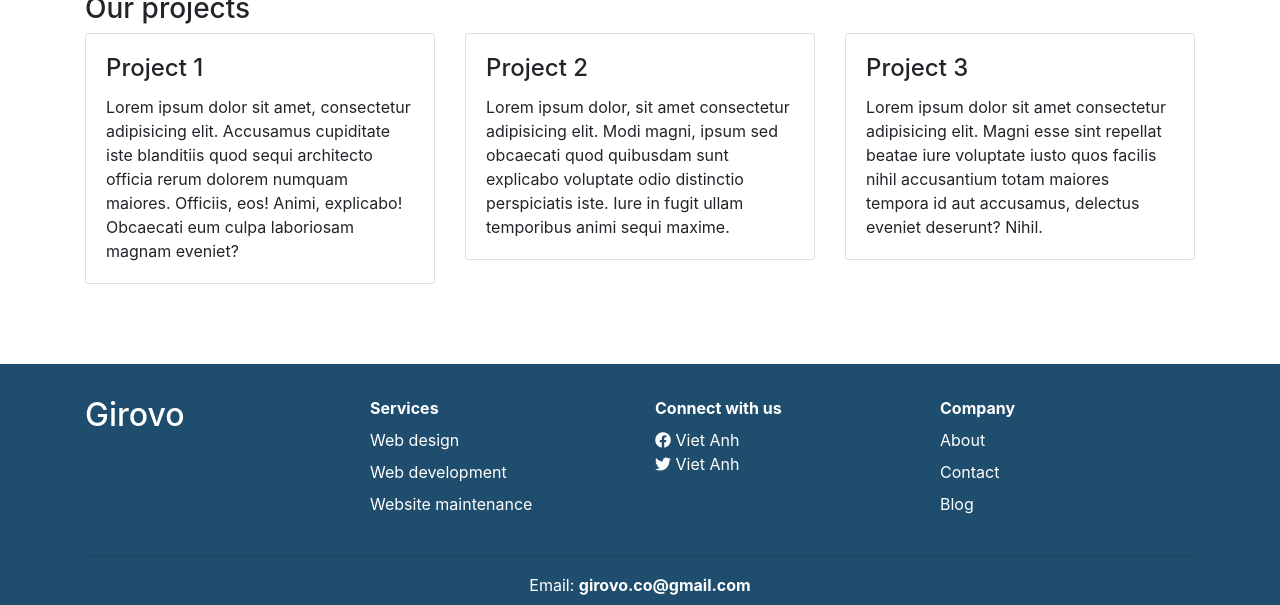
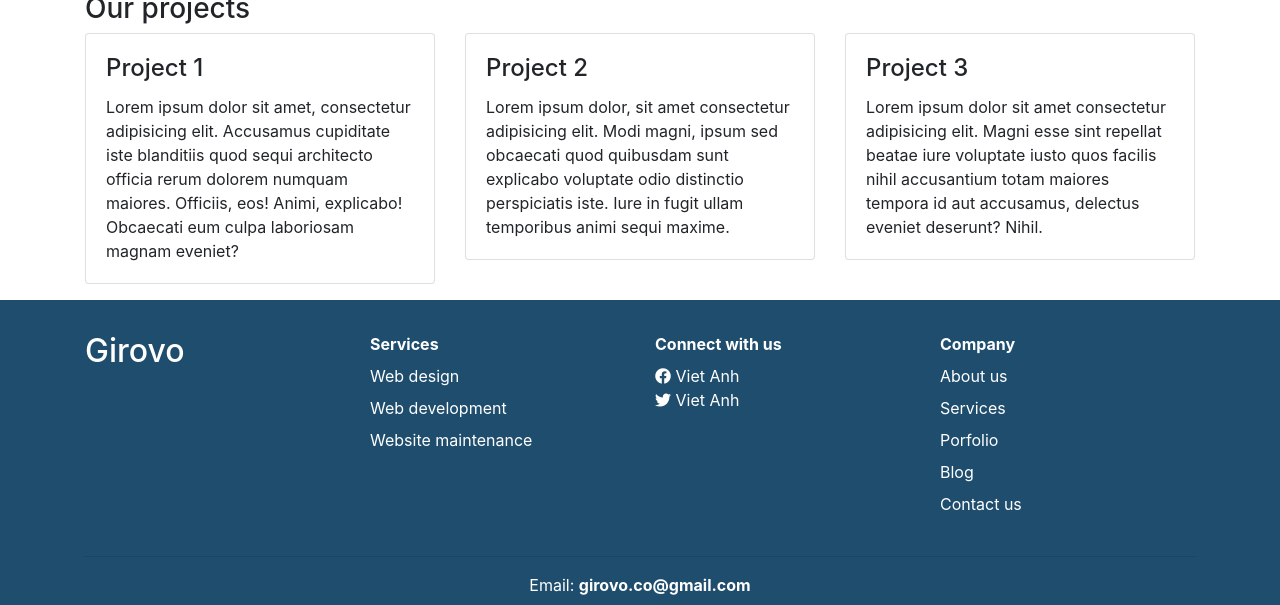
Before and after one commit to Girovo/girovo.github.io, a Jekyll site: the page built from index.md, in a window 1280 px wide and 1099 px high, cut to the strip 494-1099 px from the top of the window. Built offline with Jekyll 4.4.1, drawn with Linux system fonts in a browser that asks for light colours; nearby versions of some CDN libraries; a script that is not in the unit is left out; some of the changed text lies outside the part shown.

Commit message:
update footer: use data from _data main_menu

```diff
--- a/_includes/footer.html
+++ b/_includes/footer.html
@@ -19,9 +19,9 @@
       </div>
 
       <dl class="col-xs-12 col-sm-6 col-md-3">
-        <dt class="mb-2">{{ site.data.footer.company_info.header }}</dt>
-        {% for item in site.data.footer.company_info.items %}
-          <dd>{{ item }}</dd>
+        <dt class="mb-2">Company</dt>
+        {% for item in site.data.main_menu %}
+          <dd><a href="{{ item.url }}">{{ item.title }}</a></dd>
         {% endfor %}
       </dl>
     </div>
```
